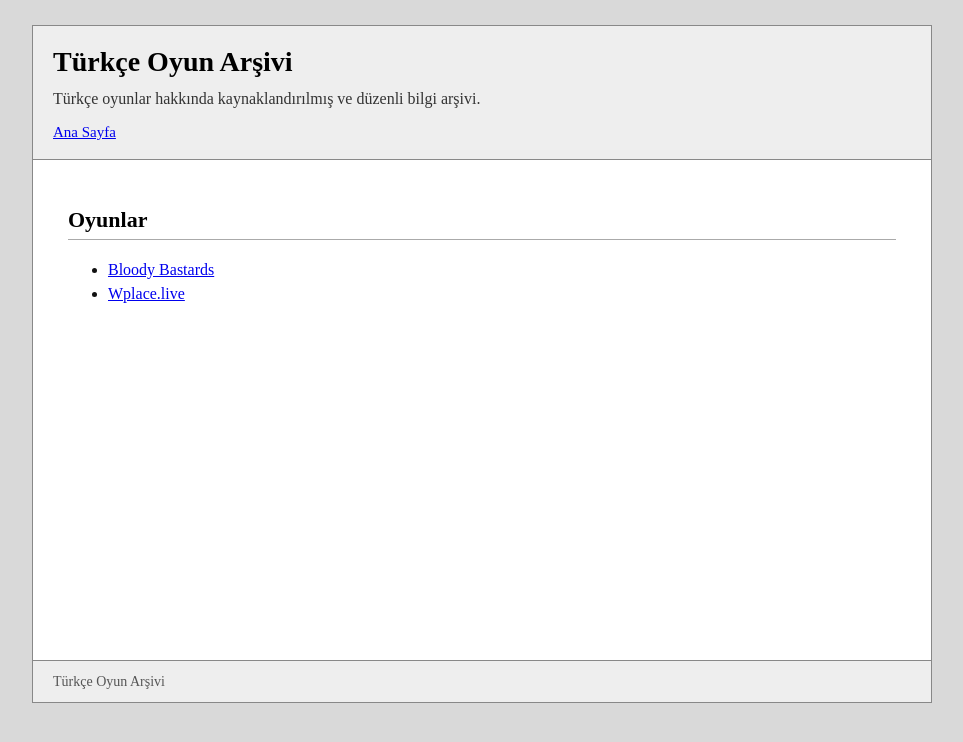
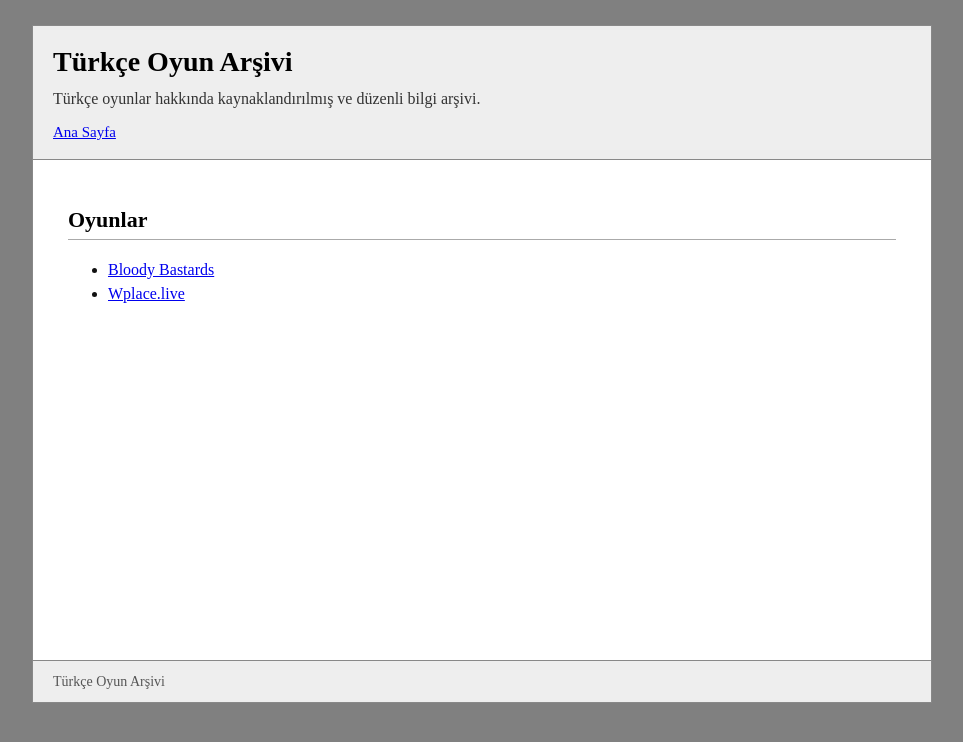
Before and after one commit to OyuncuSempanze/Oyun-Arsivi-Turkce, a Jekyll site: the page built from index.md, in a window 1280 px wide. Shown: the top 742 px of the page, without its empty margins (158-1121 px from the left). Built offline with Jekyll 4.4.1, drawn with Linux system fonts in a browser that asks for light colours.

Commit message:
Update style.scss

```diff
--- a/assets/css/style.scss
+++ b/assets/css/style.scss
@@ -12,7 +12,7 @@ html {
 body {
   margin: 0;
   padding: 0;
-  background: #d9d9d9;
+  background: #808080;
   color: #111111;
   font-family: "Times New Roman", Times, serif;
   line-height: 1.5;
```
